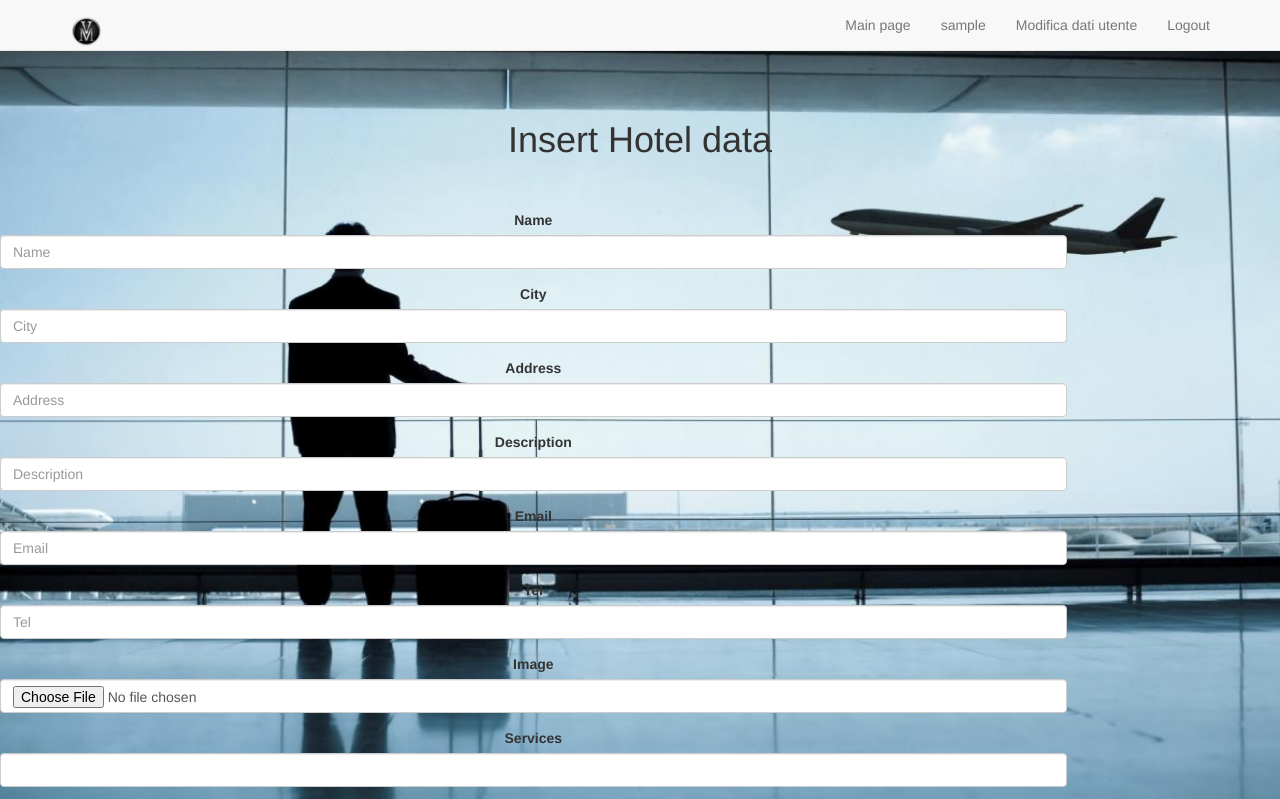
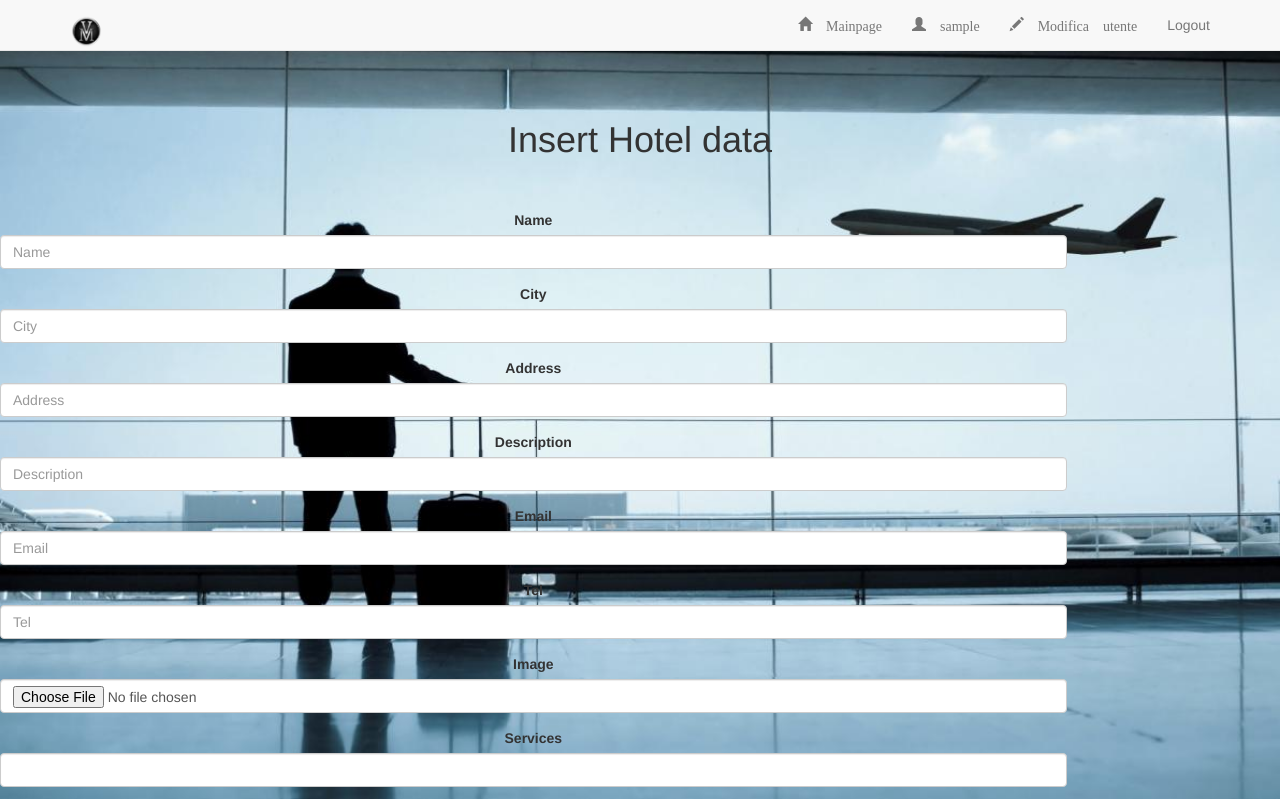
Before and after one commit to ventur65/VMhotels, a Django app: page /hotels/createhotel/ in a window 1280 px wide. Shown: the top 799 px of the page. Run offline with Django 3.2, Linux system fonts and the light colour scheme; the visitor is signed in with stand-in values (Sample User, id 1); data that the repository does not hold is empty; some libraries are stand-ins or nearby versions.

Commit message:
Icone a caso navbar

```diff
--- a/templates/base.html
+++ b/templates/base.html
@@ -27,11 +27,11 @@
         <div class="collapse navbar-collapse" id="navbar-ex-collapse">
           <ul class="nav navbar-nav navbar-right">
             <li>
-              <a href="/">Main page</a>
+              <a href="/"> <span class="glyphicon glyphicon-home"> Mainpage</span></a>
             </li>
               {% if user.is_authenticated %}
-              	<li> <a href="{% url 'portal:personal' %}">{{ user.username }}</a></li>
-              	<li><a href="{% url 'portal:update_data' %}">Modifica dati utente</a></li>
+              	<li> <a href="{% url 'portal:personal' %}"><span class="glyphicon glyphicon-user"> {{ user.username }}</span></a></li>
+              	<li><a href="{% url 'portal:update_data' %}"><span class="glyphicon glyphicon-pencil"> Modifica utente</span></a></li>
               	<li> <a href="{% url 'portal:logout_view' %}"> Logout </a></li>
               {% else %}
               	<li> <a href="{% url 'portal:django.contrib.auth.views.login' %}"> Login </a></li>
```
